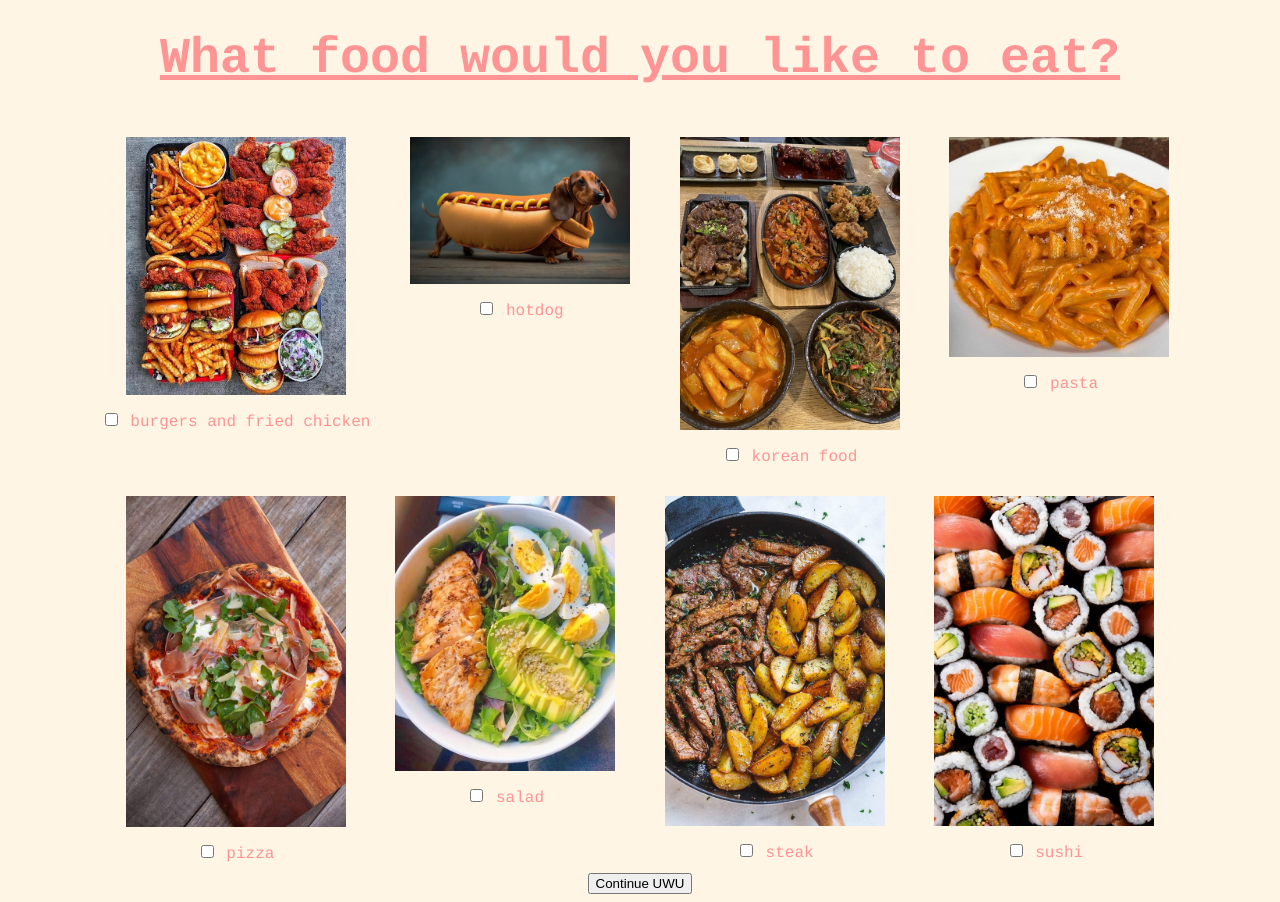
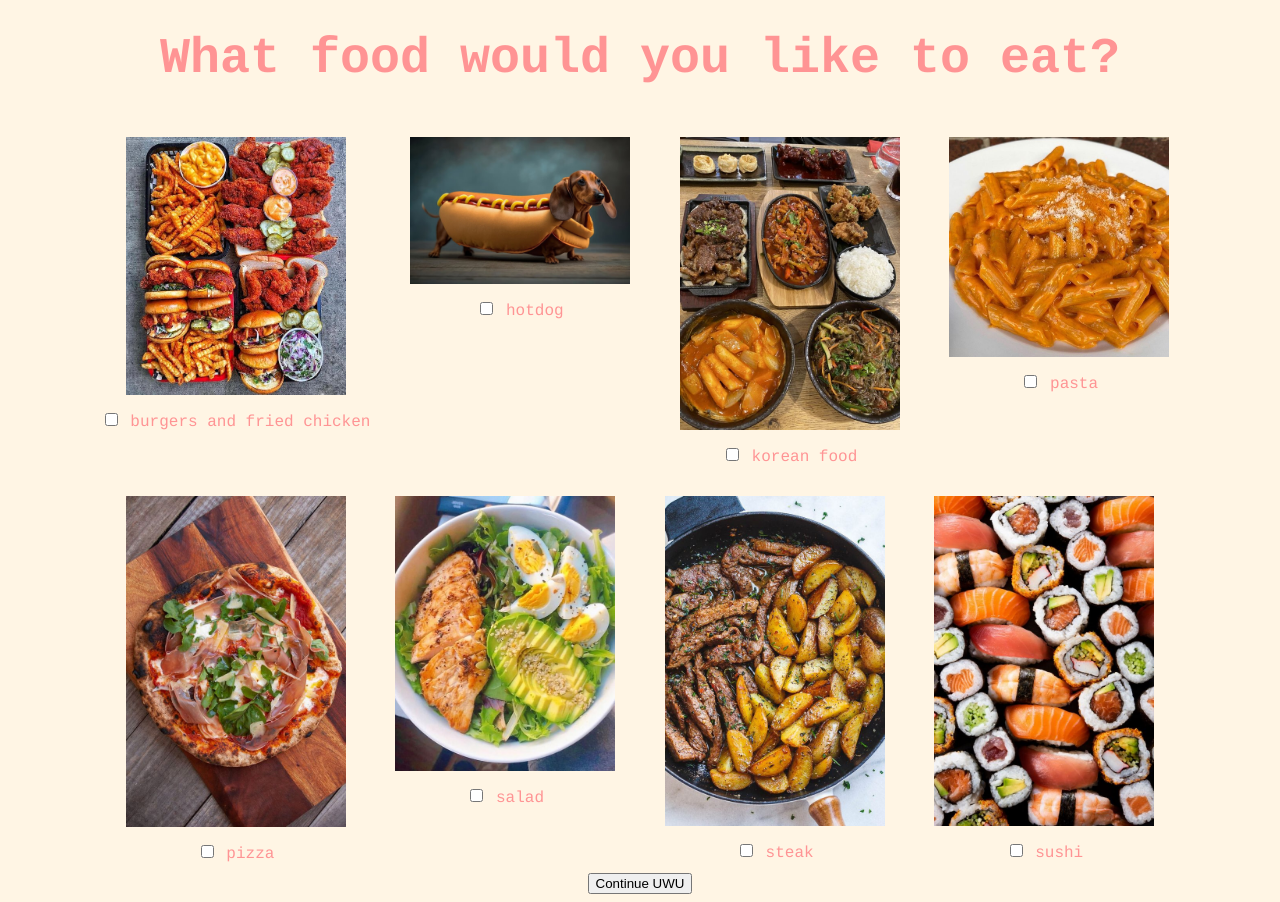
Before and after one commit to stevenm816/stevenm816.github.io, a plain HTML site: page food.html in a window 1280 px wide. Drawn offline with Linux system fonts and the light colour scheme.

Commit message:
Update food.html

```diff
--- a/food.html
+++ b/food.html
@@ -33,7 +33,7 @@
     </style>
 </head>
 <body>
-    <div id="foodquestion"><b><u>What food would you like to eat?</u></b></div>
+    <div id="foodquestion"><b>What food would you like to eat?</b></div>
 
     <div class="food-selection">
         <div class="food-item">
```
